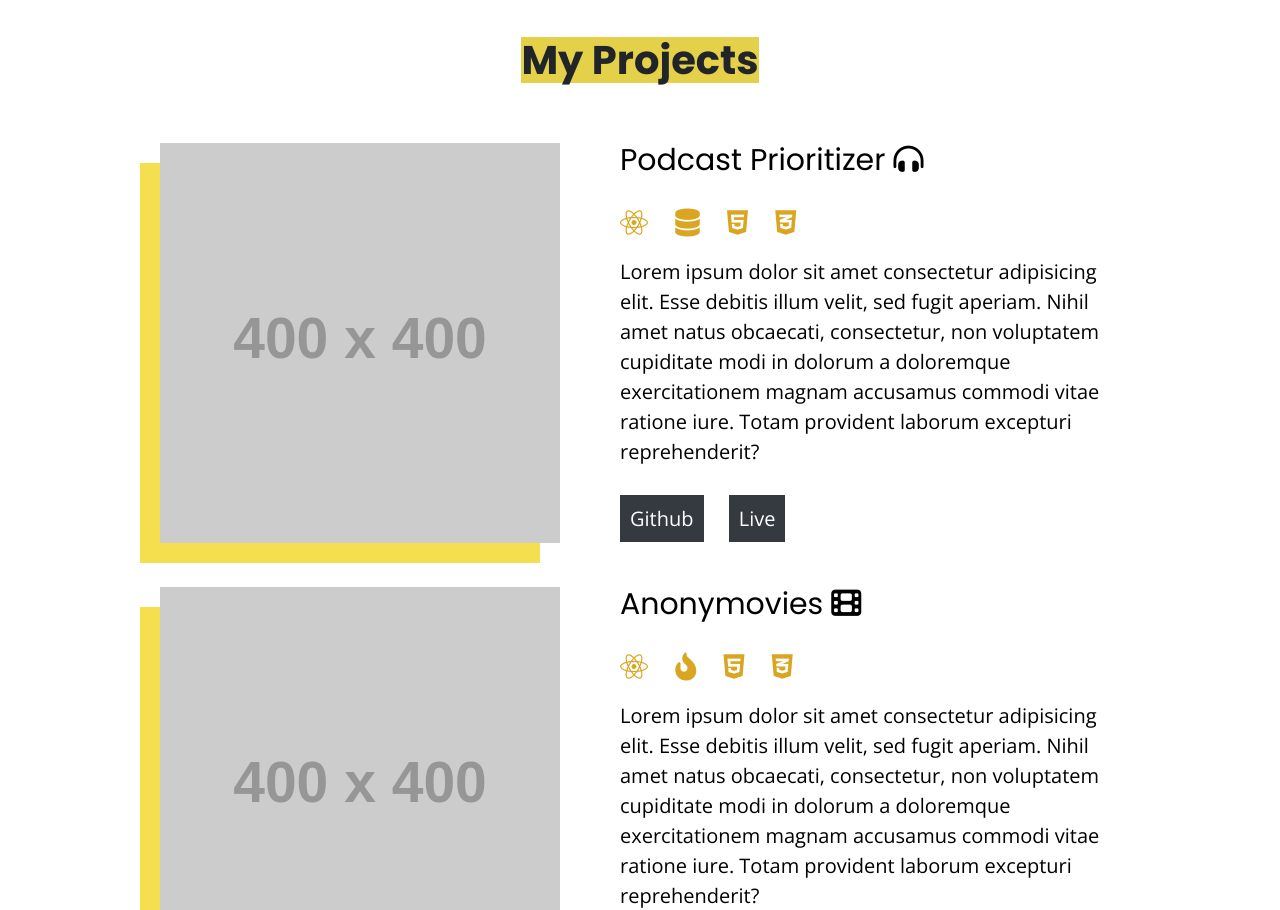
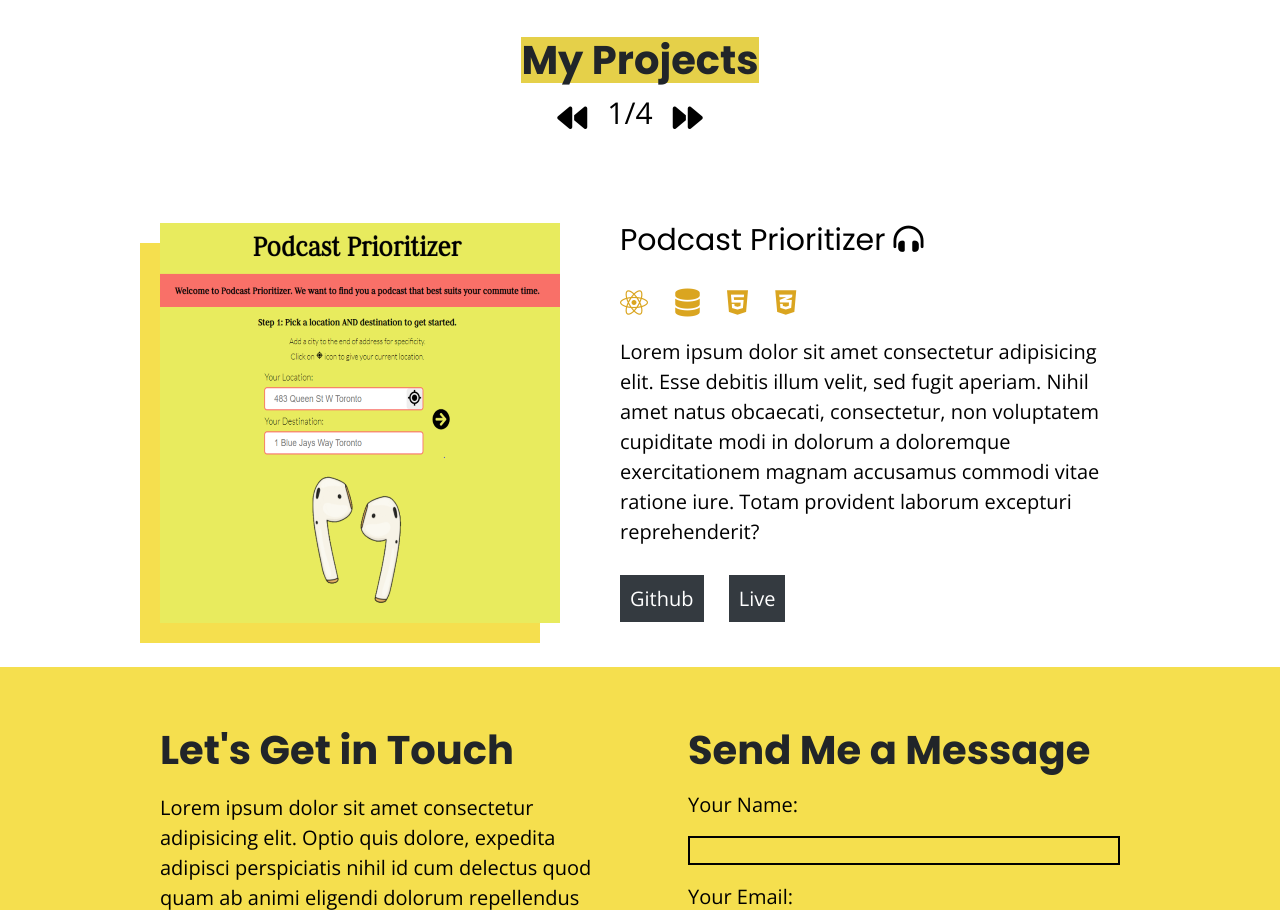
Before and after one commit to PaulSzadurski/portfolio, a plain HTML site: page index.html in a window 1280 px wide. Shown: the part 1890-2800 px from the top of the page. Drawn offline with nearby package versions, Linux system fonts and the light colour scheme.

Commit message:
added a projects carousel

```diff
--- a/index.html
+++ b/index.html
@@ -119,9 +119,13 @@
 
     <section class="projects wrapper" id="projects">
       <h2><span>My Projects</span></h2>
-
+      <div class="projectControls">
+        <i class="fas fa-backward" onclick="projectForward(-1)"></i>
+        <p><span id="projectNumber"></span>/4</p>
+        <i class="fas fa-forward" onclick="projectForward(1)"></i>
+      </div>
       <ul>
-        <li>
+        <li class="projectCarousel transition">
           <div class="projectContainer">
             <h3>Podcast Prioritizer <i class="fas fa-headphones-alt"></i></h3>
             <p class="technologiesUsed">
@@ -134,11 +138,13 @@
             <a href="https://github.com/capibara33/podcastPrioritizer">Github</a>
             <a href="https://podcast-prioritizer.netlify.app/">Live</a>
           </div>
-          <div class="imgContainer"><img src="https://via.placeholder.com/400.png/09f/fff" alt=""></div>
+          <div class="imgContainer">
+            <img src="assets/podcast1.png" alt="">
+          </div>
         </li>
 
-        <li>
-          <div class="projectContainer2">
+        <li class="projectCarousel transition">
+          <div class="projectContainer">
             <h3>Anonymovies <i class="fas fa-film"></i></h3>
             <p class="technologiesUsed">
               <i class="fab fa-react"></i>
@@ -146,16 +152,18 @@
               <i class="fab fa-html5"></i>
               <i class="fab fa-css3-alt"></i>
             </p>
-            <p>Lorem ipsum dolor sit amet consectetur adipisicing elit. Esse debitis illum velit, sed fugit aperiam. Nihil amet
-              natus obcaecati, consectetur, non voluptatem cupiditate modi in dolorum a doloremque exercitationem magnam accusamus
-              commodi vitae ratione iure. Totam provident laborum excepturi reprehenderit?</p>
+            <p>Anonymous movie review board made using React. Users can write a
+            review which is added to a database upon submission, and the review is
+            then published to the app page alongside other reviews.</p>
             <a href="https://github.com/PaulSzadurski/projectThree">Github</a>
             <a href="https://anonymovies.netlify.app/">Live</a>
           </div>
-          <div class="imgContainer"><img src="https://via.placeholder.com/400.png/09f/fff" alt=""></div>
+          <div class="imgContainer">
+            <img src="assets/anonymovies1.png" alt="">
+          </div>
         </li>
 
-        <li>
+        <li class="projectCarousel transition">
           <div class="projectContainer">
             <h3>Bang For Your Buck <i class="fas fa-gamepad"></i></h3>
             <p class="technologiesUsed">
@@ -164,29 +172,27 @@
               <i class="fab fa-html5"></i>
               <i class="fab fa-sass"></i>
             </p>
-            <p>Lorem ipsum dolor sit amet consectetur adipisicing elit. Esse debitis illum velit, sed fugit aperiam. Nihil amet
-              natus obcaecati, consectetur, non voluptatem cupiditate modi in dolorum a doloremque exercitationem magnam accusamus
-              commodi vitae ratione iure. Totam provident laborum excepturi reprehenderit?</p>
+            <p>A Javascript app using the CheapShark API which users search for PC
+            games, displaying a list of games as results. Users can also use sort
+            their search with filters such as review score and price.</p>
             <a href="https://github.com/Paul-William-Project/Paul-William-Project-Two">Github</a>
             <a href="https://paul-william-project.github.io/Paul-William-Project-Two/">Live</a>
           </div>
-          <div class="imgContainer"><img src="https://via.placeholder.com/400.png/09f/fff" alt=""></div>
+          <div class="imgContainer"><img src="assets/buck1.png" alt=""></div>
         </li>
 
-        <li>
-          <div class="projectContainer2">
+        <li class="projectCarousel transition">
+          <div class="projectContainer">
             <h3>Willow <i class="fab fa-pagelines"></i></h3>
             <p class="technologiesUsed">
               <i class="fab fa-html5"></i>
               <i class="fab fa-sass"></i>
             </p>
-            <p>Lorem ipsum dolor sit amet consectetur adipisicing elit. Esse debitis illum velit, sed fugit aperiam. Nihil amet
-              natus obcaecati, consectetur, non voluptatem cupiditate modi in dolorum a doloremque exercitationem magnam accusamus
-              commodi vitae ratione iure. Totam provident laborum excepturi reprehenderit?</p>
+            <p>Pixel-perfect conversion of a client design to a multi-page responsive website. Worked with a group to create and document a coding style guide which was followed for this project. </p>
             <a href="https://github.com/PaulSzadurski/projectOne">Github</a>
             <a href="https://paulszadurski.github.io/projectOne/">Live</a>
           </div>
-          <div class="imgContainer"><img src="https://via.placeholder.com/400.png/09f/fff" alt=""></div>
+          <div class="imgContainer"><img src="assets/willow1.png" alt=""></div>
         </li>
       </ul>
 
--- a/script.js
+++ b/script.js
@@ -1,3 +1,4 @@
+// mobile nav
 const openMenu = () => {
   document.getElementById("mobileNav").style.top = "0";
 }
@@ -5,3 +6,41 @@ const openMenu = () => {
 const closeMenu = () => {
   document.getElementById("mobileNav").style.top = "-100%";
 }
+
+
+// project carousel
+let projectIndex = 1
+
+const projectForward = (n) => {
+  showProject(projectIndex += n);
+}
+
+const showProject = (n) => {
+  let currentProject = document.getElementsByClassName("projectCarousel");
+  let testV = document.getElementById("projectNumber");
+
+
+  if (n > currentProject.length) {
+    projectIndex = 1
+  }
+
+  if (n < 1) {
+    projectIndex = 4;
+  }
+
+  for (i = 0; i < currentProject.length; i++) {
+    currentProject[i].style.display = "none";
+  }
+
+  currentProject[projectIndex - 1].style.display = "flex";
+
+  while (testV.hasChildNodes()) {
+    testV.removeChild(testV.firstChild);
+  }
+
+  let testN = document.createTextNode(projectIndex);
+
+  testV.appendChild(testN);
+}
+
+showProject(projectIndex);
--- a/styles.css
+++ b/styles.css
@@ -93,6 +93,7 @@ nav {
   position: fixed;
   width: 100%;
   padding: 0.5rem 0;
+  z-index: 1;
 }
 
 .siteTitle {
@@ -162,6 +163,7 @@ header p {
 
 h1, header p {
   color: white;
+  transition: ease-in 6s;
 }
 
 /* header animation */
@@ -274,12 +276,44 @@ h2 span {
   height: auto;
 }
 
+.imgContainer i:hover {
+  cursor: pointer;
+}
+
 .imgContainer img {
   box-shadow: -1rem 1rem #f5df4e;
   width: inherit;
 }
+
+.carousel {
+  display: none;
+}
+
+.projectCarousel {
+  display: none;
+}
+
 .projects ul {
   padding-top: 2rem;
+}
+
+.projectControls {
+  display: flex;
+  justify-content: center;
+  margin-top: 1rem;
+  font-size: 1.5rem;
+}
+
+.projectControls i:hover {
+  cursor: pointer;
+  color: #f5df4e;
+  transition: ease 1s;
+}
+
+.projectControls p {
+  margin-top: 0;
+  margin-right: 1rem;
+  line-height: 1rem;
 }
 
 .projects p {
@@ -301,6 +335,25 @@ p.technologiesUsed {
 
 .projects i {
   padding-right: 1rem;
+}
+
+/* carousel animation */
+@keyframes next {
+  0% {
+    opacity: 0;
+  }
+
+  50% {
+    opacity: 0.5;
+  }
+
+  100% {
+    opacity: 1;
+  }
+}
+
+.transition {
+  animation: next 1s linear;
 }
 
 /* contact */
```
Also changed, not shown: assets/anonymovies1.png (added), assets/anonymovies2.png (added), assets/buck1.png (added), assets/podcast1.png (added), assets/podcast2.png (added), assets/podcast3.png (added), assets/willow1.png (added).
